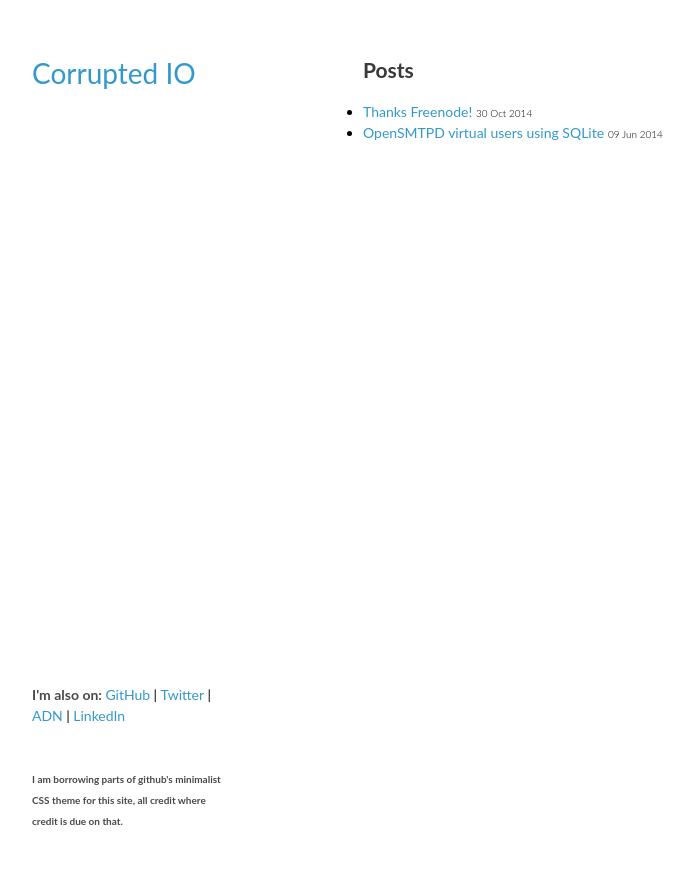
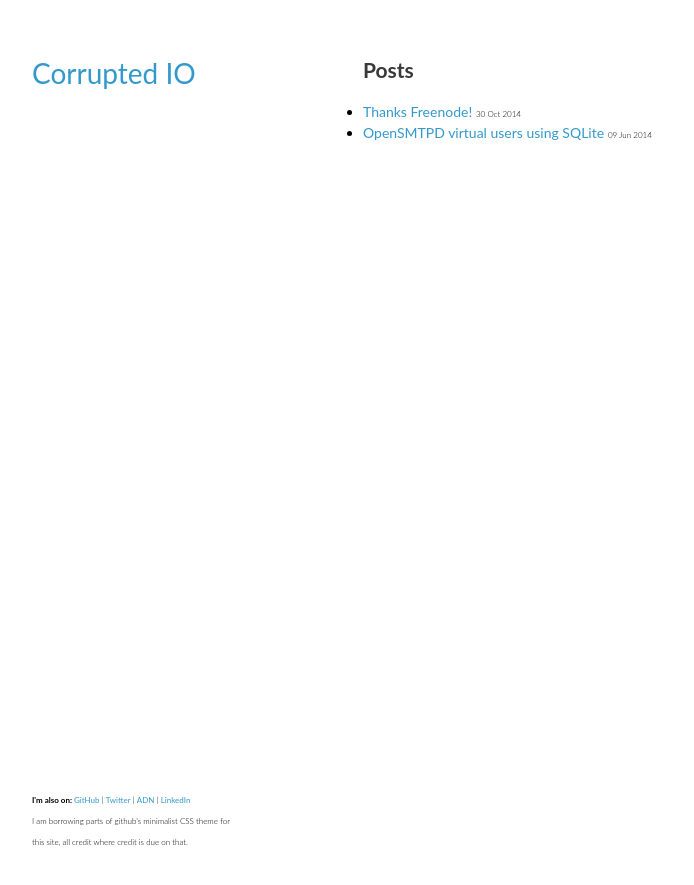
Before and after one commit to roberts-sandbox/test-uf, a Jekyll site: the page built from index.html, in a window 1280 px wide. Shown: the top 885 px of the page, without its empty margins (26-720 px from the left). Built offline with Jekyll 4.4.1, drawn with Linux system fonts in a browser that asks for light colours.

Commit message:
layout adjustments moved things to be more dynamic

```diff
--- a/_layouts/default.html
+++ b/_layouts/default.html
@@ -15,13 +15,13 @@
         {{ content }}
       </section>
       <footer>
-	<h4>
+	<small>
 	 <b>I'm also on: </b>
          <a href="https://github.com/kusuriya" target="tab">GitHub</a> |
          <a href="https://twitter.com/slaughterhut" target="tab">Twitter</a> |
 	 <a href="https://alpha.app.net/kusuriya" target="tab">ADN</a> |
          <a href="https://www.linkedin.com/profile/view?id=47752648">LinkedIn</a>
-        <h4>
+        </small>
 	<br>
 	<small>I am borrowing parts of github's minimalist CSS theme for this site, all credit where credit is due on that.</small>
       </footer>
--- a/layout.css
+++ b/layout.css
@@ -164,7 +164,7 @@ section {
 }
 
 small {
-  font-size:10px;
+  font-size:8px;
 }
 
 hr {
```
